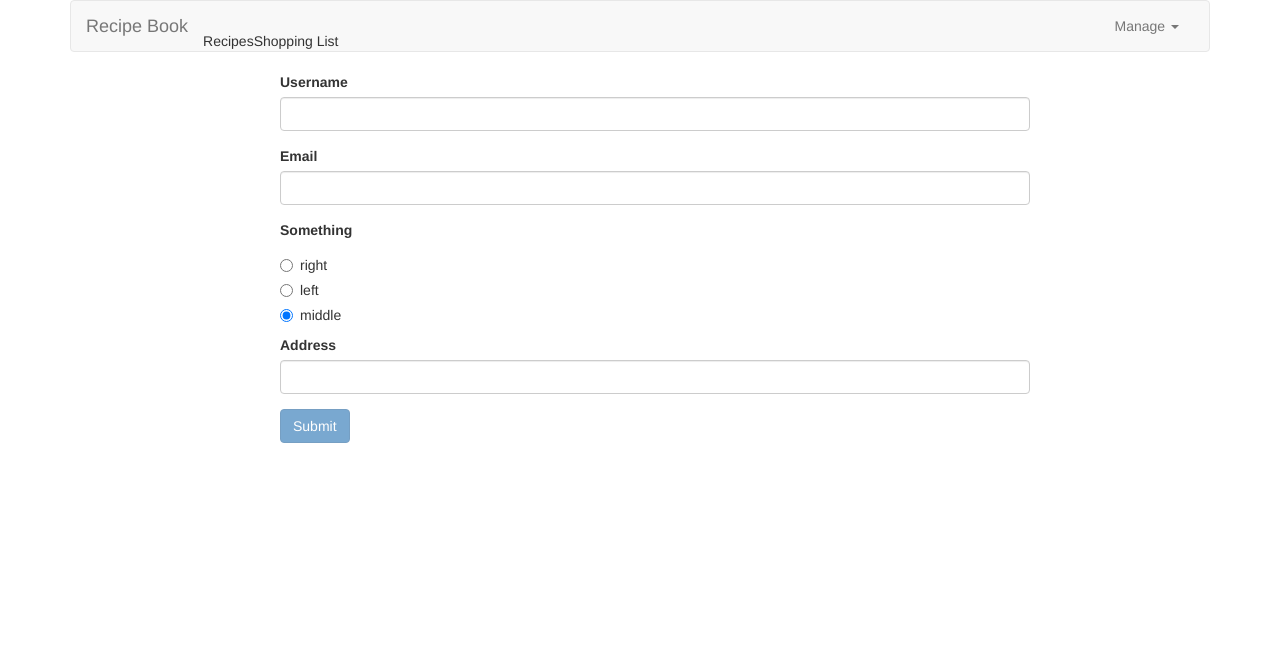
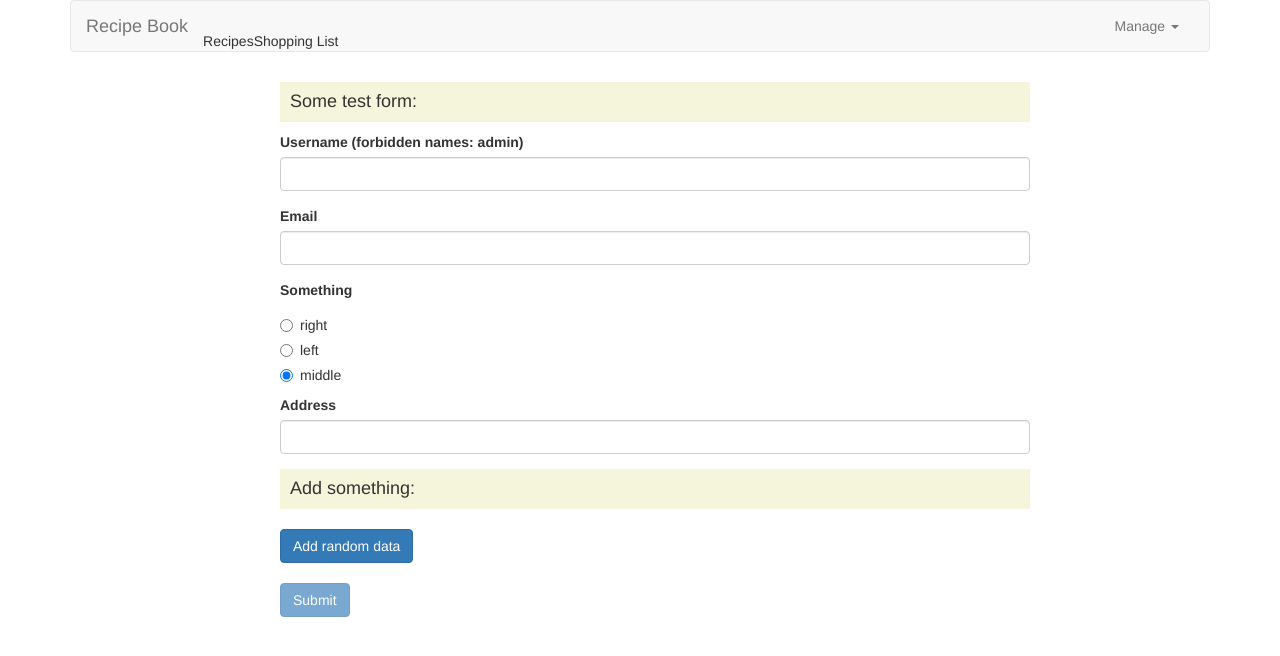
Before and after one commit to hardfi/Angular-website, an Angular app: page /form in a window 1280 px wide. Both pictures are taken after a click on the label "middle". Shown: the top 656 px of the page. Built offline with nearby package versions, Linux system fonts and the light colour scheme.

Commit message:
Custom form validation, custom fields

```diff
--- a/src/app/form/form.component.css
+++ b/src/app/form/form.component.css
@@ -11,3 +11,12 @@ input.ng-touched.ng-invalid {
 label, span {
 	display: inline-block;
 }
+
+.btn {
+	margin: 10px auto;
+}
+
+h4 {
+	background-color: beige;
+	padding: 10px;
+}
--- a/src/app/form/form.component.html
+++ b/src/app/form/form.component.html
@@ -1,13 +1,17 @@
 <div class="container">
 	<div class="row">
 		<div class="col-xs-12 col-sm-10 col-md-8 col-sm-offset-1 col-md-offset-2">
+			<h4>Some test form:</h4>
 			<form [formGroup]="signupForm" (ngSubmit)="onSubmit()">
 				<div formGroupName="basicData">
 					<div class="form-group">
-						<label for="username">Username</label>
+						<label for="username">Username (forbidden names: admin)</label>
 						<span
 							*ngIf="!signupForm.get('basicData.username').valid && signupForm.get('basicData.username').touched"
-							class="help-block">Enter a valid name!</span>
+							class="help-block">
+							<span *ngIf="signupForm.get('basicData.username').errors['nameForbidden']">This name is forbidden!</span>
+							<span *ngIf="signupForm.get('basicData.username').errors['required']">This field is required!</span>
+						</span>
 						<input
 							type="text"
 							id="username"
@@ -50,6 +54,18 @@
 							class="form-control"
 							formControlName="address">
 					</div>
+					<div formArrayName="random">
+						<h4>Add something:</h4>
+						<div type="button" class="btn btn-primary" (click)="onAddData()">Add random data</div>
+						<div class="form-group" *ngFor="let randomControl of signupForm.get('extendedData.random').controls; let i = index">
+							<label for="address">Random data</label>
+							<span
+								*ngIf="!signupForm.get('extendedData.random').valid && signupForm.get('extendedData.random').touched"
+								class="help-block">Enter something!</span>
+							<input type="text" class="form-control" [formControlName]="i">
+
+						</div>
+					</div>
 				</div>
 
 				<button [disabled]="!signupForm.valid" class="btn btn-primary" type="submit">Submit</button>
--- a/src/app/form/form.component.ts
+++ b/src/app/form/form.component.ts
@@ -1,5 +1,5 @@
 import { Component, OnInit } from '@angular/core';
-import { FormBuilder, FormGroup, Validators } from '@angular/forms';
+import { FormBuilder, FormGroup, Validators, FormArray, FormControl } from '@angular/forms';
 
 
 @Component({
@@ -10,18 +10,21 @@ import { FormBuilder, FormGroup, Validators } from '@angular/forms';
 export class FormComponent implements OnInit {
 	genders = ['right', 'left', 'middle'];
 	signupForm: FormGroup;
+	forbiddenNames = ['admin', 'bullshit', 'fuck'];
 
 	constructor(private fb: FormBuilder) {  }
 
 	ngOnInit() {
+		let self = this;
 		this.signupForm = this.fb.group ({
 			basicData: this.fb.group({
-				username: ['', [Validators.required, Validators.minLength(3)]],
+				username: ['', [Validators.required, Validators.minLength(3), this.forbidden.bind(this)]],
 				email: ['', [Validators.required, Validators.email]],
 				gender: ['', Validators.required]
 			}),
 			extendedData: this.fb.group({
-				address: []
+				address: [],
+				random: new FormArray([])
 			})
 		})
 
@@ -38,6 +41,19 @@ export class FormComponent implements OnInit {
 	}
 
 	onSubmit() {
+		this.signupForm.reset();
 		console.log(this.signupForm);
 	}
+
+	onAddData() {
+		const control = new FormControl(null, Validators.required);
+		(<FormArray>this.signupForm.get('extendedData.random')).push(control);
+	}
+
+	forbidden(control: FormControl): {[s: string]: boolean} {
+		if (this.forbiddenNames.indexOf(control.value) !== -1) {
+			return {nameForbidden: true};
+		}
+		return null;
+	}
 }
```
